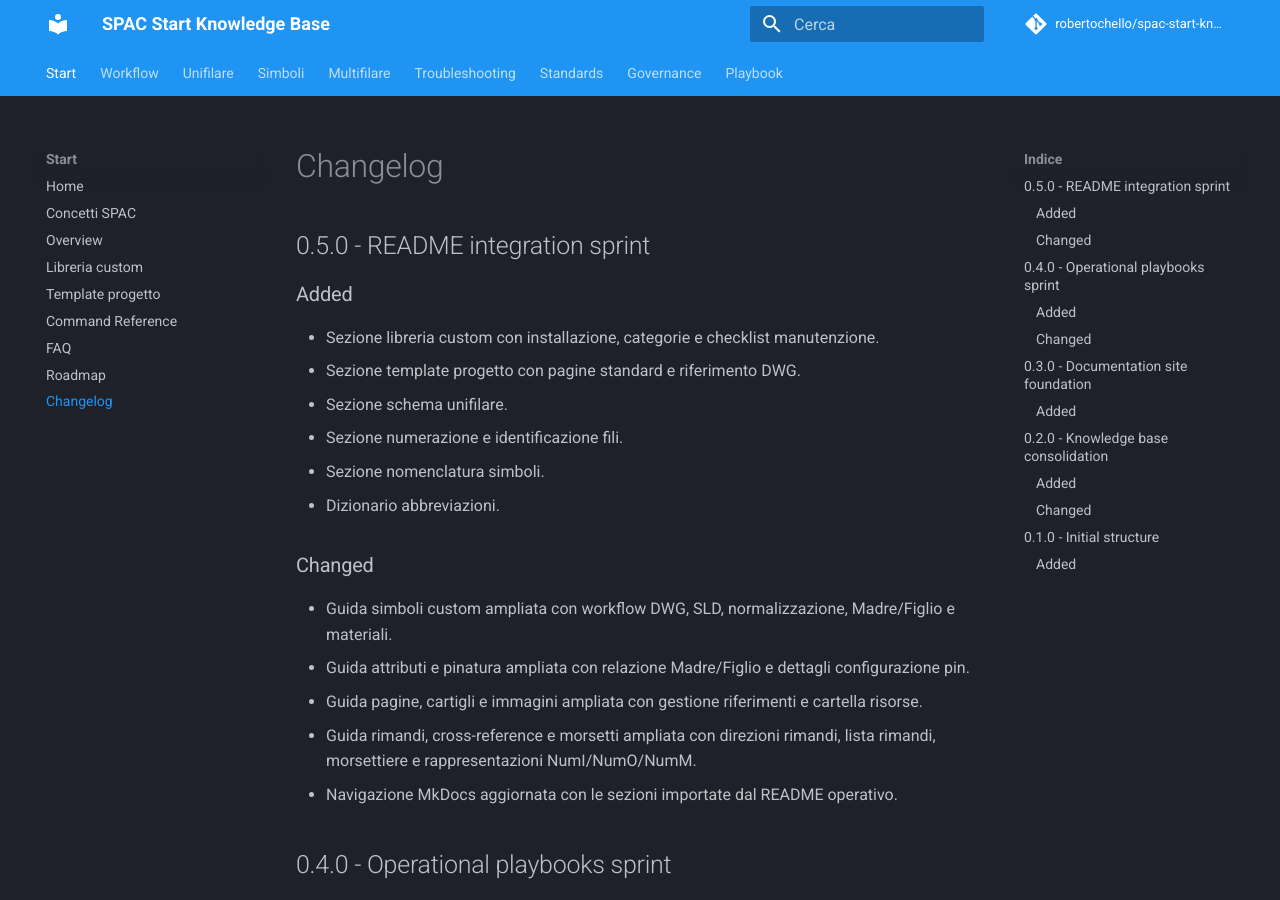
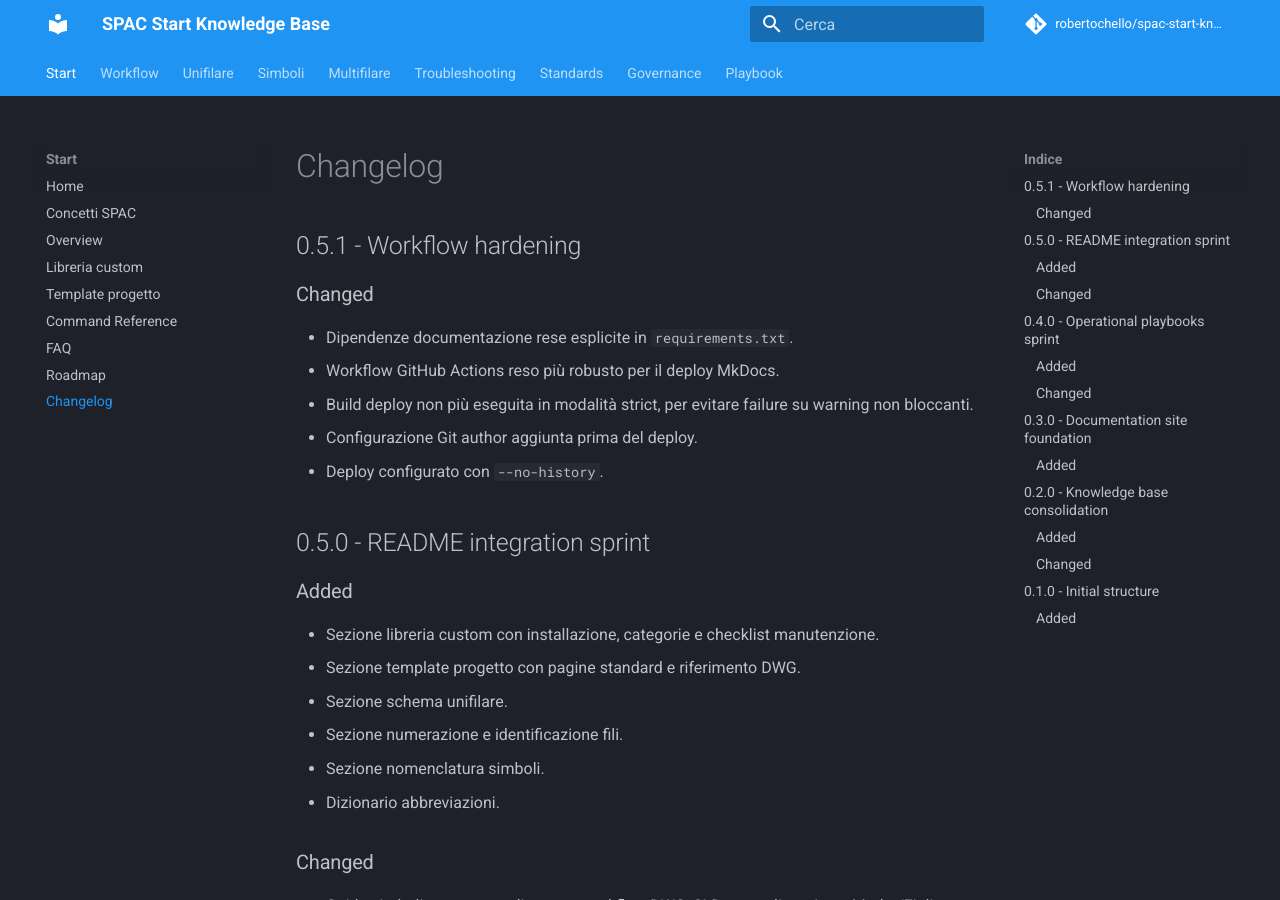
Before and after one commit to robertochello/spac-start-knowledge-base, an MkDocs documentation site: the page built from docs/changelog.md, in a window 1280 px wide and 900 px high. Built offline with MkDocs 1.6.1 and Material for MkDocs 9.7.7, drawn with Linux system fonts in a browser that asks for light colours; comment, search, counter and statistics services are not loaded.

Commit message:
Document workflow hardening

```diff
--- a/docs/changelog.md
+++ b/docs/changelog.md
@@ -1,4 +1,14 @@
 # Changelog
+
+## 0.5.1 - Workflow hardening
+
+### Changed
+
+- Dipendenze documentazione rese esplicite in `requirements.txt`.
+- Workflow GitHub Actions reso più robusto per il deploy MkDocs.
+- Build deploy non più eseguita in modalità strict, per evitare failure su warning non bloccanti.
+- Configurazione Git author aggiunta prima del deploy.
+- Deploy configurato con `--no-history`.
 
 ## 0.5.0 - README integration sprint
 
```
